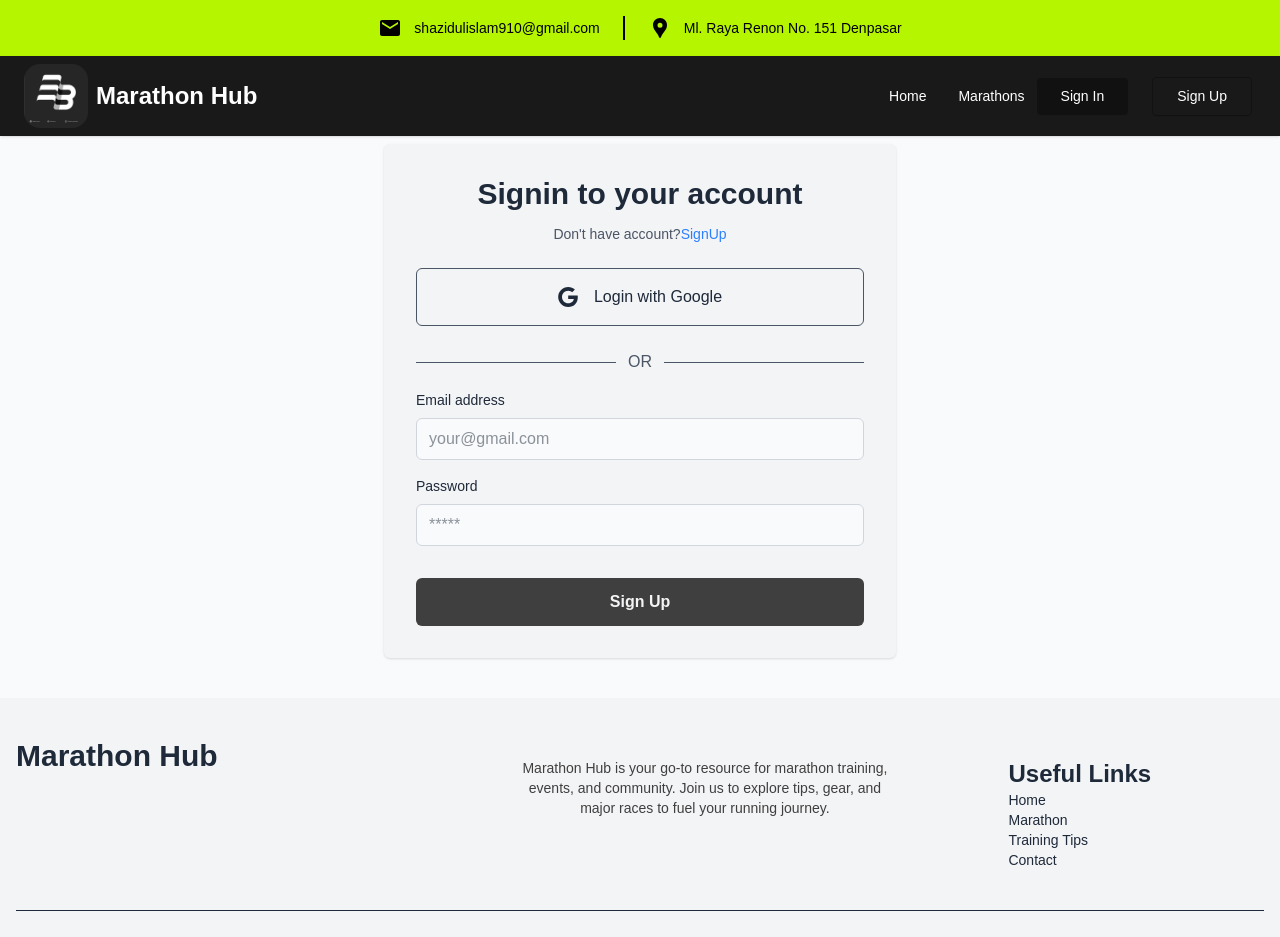
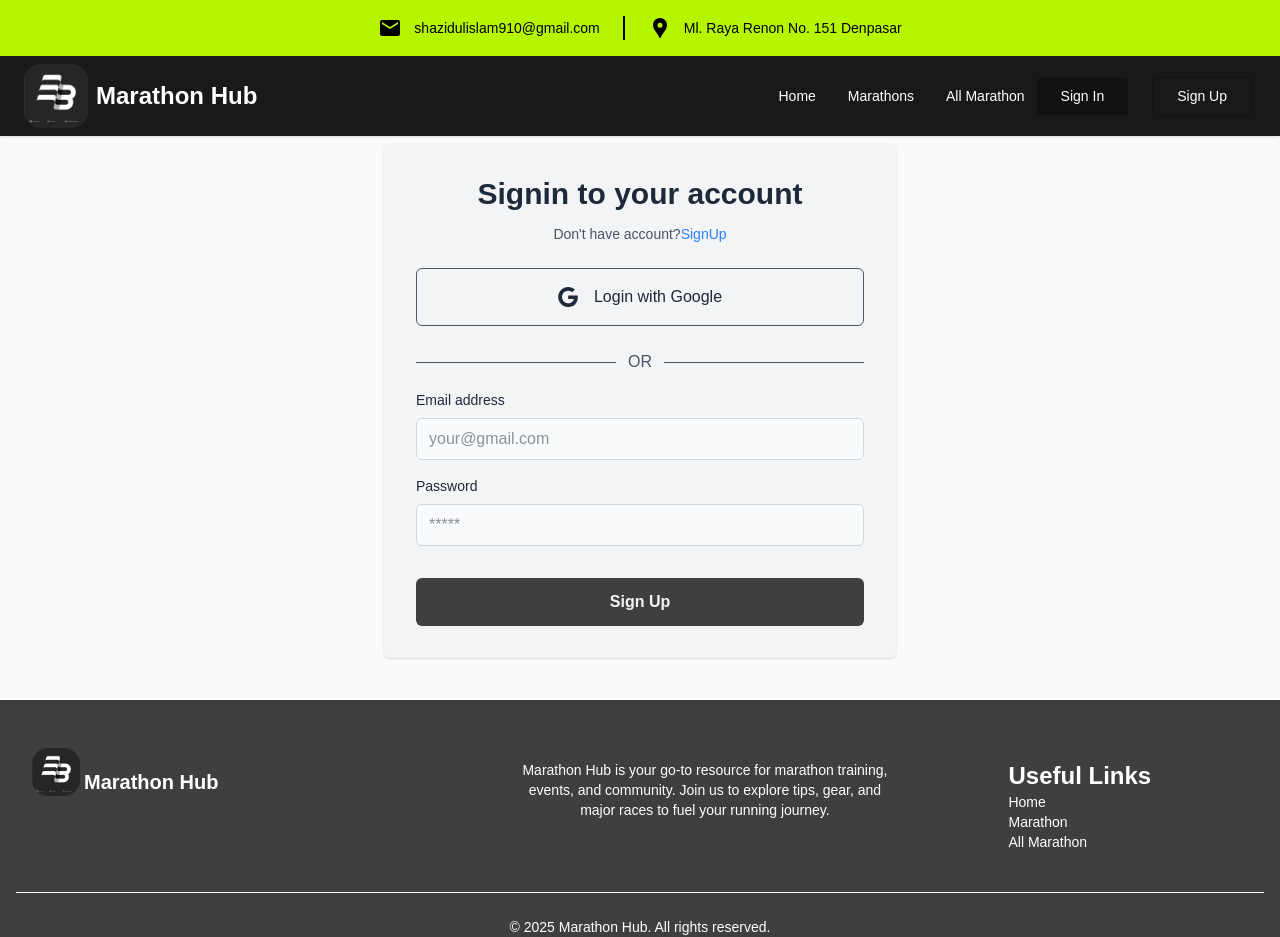
Before and after one commit to Shazidulislam/marathon-management, a React (Vite) app: page /signin in a window 1280 px wide. Shown: the top 937 px of the page. Built offline with nearby package versions, Linux system fonts and the light colour scheme; no server answers.

Commit message:
create all marathonsectiomn

```diff
--- a/src/Component/Footer.jsx
+++ b/src/Component/Footer.jsx
@@ -1,38 +1,39 @@
 import React from 'react';
 import { Link } from 'react-router';
+import CommonButton from './Button/CommonButton';
 
 const Footer = () => {
     return (
-        <footer className="px-4 divide-y  bg-gray-100  text-gray-800">
+        <footer className="px-4 divide-y border-t-2 border-[#fff] ">
             <div className="container flex flex-col justify-between py-10 mx-auto space-y-8 lg:flex-row lg:space-y-0">
                 <div className="lg:w-3/5">
-                  <span className="self-center text-2xl  md:text-3xl text_rancho font-semibold">Marathon Hub</span>
+                 <Link to={"/"}>
+                 <CommonButton></CommonButton>
+                 </Link>
                 </div>
                 <div className="grid md:grid-cols-3 not-only:">
                     <div className='pt-5 col-span-2'>
-                       <p className='text-[#403f3f] px-6 lg:mx-auto lg:w-9/12 font-medium text-sm   lg:text-center'>Marathon Hub is your go-to resource for marathon training, events, and community. Join us to explore tips, gear, and major races to fuel your running journey.</p>
+                       <p className=' px-6 lg:mx-auto lg:w-9/12 font-medium text-sm   lg:text-center'>Marathon Hub is your go-to resource for marathon training, events, and community. Join us to explore tips, gear, and major races to fuel your running journey.</p>
                     </div>
                     <div className='pt-5 text-sm col-span-1 px-6'>
                             <h2 className='self-center text-2xl   font-semibold'>Useful Links</h2>
 
                         <ul className='font-medium'>
                             <li>
-                                <Link className='hover:text-blue-500' to={"/"}>Home</Link>
+                                <Link className='' to={"/"}>Home</Link>
                             </li>
                             <li>
-                                <Link  className='hover:text-blue-500' >Marathon</Link>
+                                <Link  to={"/marathon"} className='' >Marathon</Link>
                             </li>
                             <li>
-                                <Link  className='hover:text-blue-500' >Training Tips</Link>
+                                <Link to="/all-marathon" className='' >All Marathon</Link>
                             </li>
-                            <li>
-                                <Link  className='hover:text-blue-500' >Contact</Link>
-                            </li>
+
                         </ul>
                     </div>
                 </div>
             </div>
-            <div className="py-6 text-sm text-center  text-gray-600">© 2025 Marathon Hub. All rights reserved.</div>
+            <div className="py-6 text-sm text-center ">© 2025 Marathon Hub. All rights reserved.</div>
         </footer>
     );
 };
--- a/src/Component/Navbar.jsx
+++ b/src/Component/Navbar.jsx
@@ -40,6 +40,16 @@ const Navbar = () => {
           }
         >
           Marathons
+        </NavLink>
+      </li>
+      <li >
+        <NavLink
+          to="/all-marathon"
+          className={({ isActive, isPending }) =>
+            isPending ? "pending" : isActive ? "underline" : ""
+          }
+        >
+          All Marathon
         </NavLink>
       </li>
     </div>
--- /dev/null
+++ b/src/Pages/AllMarathon.jsx
@@ -0,0 +1,38 @@
+import React, { useEffect, useState } from 'react';
+import useAxiousSecure from '../Component/useAxiousSecure';
+import DataNotfound from '../Component/DataNotfound/DataNotfound';
+import MarathonCard from '../Component/MarathonCard';
+import bgBlack from '../assets/marathon-img/bg-black-2.jpeg'
+
+const AllMarathon = () => {
+   const [allData , setAllData] = useState([])
+   const axiosInstance= useAxiousSecure()
+   useEffect(()=>{
+    const handleData=async()=>{
+      const {data} = await axiosInstance("/all-marathon")
+      setAllData(data)
+
+    }
+    handleData()
+   },[axiosInstance])
+
+
+
+    return (
+        <div className='pt-[136px] px-12 mx-auto' style={{backgroundImage:`url(${bgBlack})`}} >
+            <h1 className='text-3xl font-semibold pt-3'>All Events</h1>
+             <div>
+                {allData.length==0 ? <DataNotfound></DataNotfound>:""}
+             </div>
+             <div className='grid  grid-cols-1 md:grid-cols-2 gap-6  lg:grid-cols-3 xl:grid-cols-4 py-10' >
+                {
+                    allData?.map((marathon)=>{return(
+                        <MarathonCard marathon={marathon} key={marathon?._id} ></MarathonCard>
+                    )})
+                }
+             </div>
+        </div>
+    );
+};
+
+export default AllMarathon;
--- a/src/Pages/Dashboard/DashboardHome.jsx
+++ b/src/Pages/Dashboard/DashboardHome.jsx
@@ -2,7 +2,8 @@ import React, { use } from 'react';
 import AuthContexts from '../../Contexts/AuthContexts';
 import { FaUserTie } from 'react-icons/fa6';
 import { BsCurrencyDollar } from 'react-icons/bs';
-import { MdBloodtype } from 'react-icons/md';
+import { MdBloodtype, MdOutlineEmojiEvents } from 'react-icons/md';
+import { PiToteSimpleFill } from 'react-icons/pi';
 
 const DashboardHome = () => {
     const {user , loading} = use(AuthContexts)
@@ -10,11 +11,11 @@ const DashboardHome = () => {
     return (
    <div>
                     {/* welcome user */}
-                    <div className='px-4 md:px-10 py-4 md:py-8 bg-white min-h-screen rounded-lg shadow-lg' >
-                        <h2 className=' text-2xl md:text-4xl lg:text-5xl font-bold  text-[#D25D5D]'>Welcome, {user?.displayName}!</h2>
-                        <p className=' font-medium pt-4 text-gray-400'>Manage users, donation data, and requests in one simple dashboard.</p>
+                    <div className='px-4 md:px-10 py-4 md:py-8  min-h-screen rounded-lg shadow-lg' >
+                        <h2 className=' text-2xl md:text-4xl lg:text-5xl font-bold  '>Welcome, {user?.displayName}!</h2>
+                        <p className=' font-medium pt-4 md:w-5/12 text-gray-400'>Easily manage events, monitor registrations, track participants, and oversee every detail to ensure smooth and successful marathons.</p>
                          {/* main content */}
-                    <div className='  bg-white mt-5 py-3 '>
+                    <div className='  mt-5 py-3 '>
                        <div className='divider'></div>
                         <div className='lg:flex justify-around space-y-4 items-center'>
                            {/* 1 */}
@@ -22,26 +23,26 @@ const DashboardHome = () => {
                                <span className='text-blue-500 bg-blue-100 p-4 rounded-full'>
                                  <FaUserTie size={36}/>
                                </span>
-                                <p>1000</p>
+                                <p className='' >1000</p>
                                 <h2 className='text-xl text-gray-500  '>Total User</h2>
                                 <p className='text-xs text-gray-500'>Updated: July 2025</p>
                             </div>
                             {/* 2 */}
                             <div className='py-4 px-12 border-2 border-lime-600  shadow-lg shadow-lime-100 flex flex-col items-center justify-center rounded-xl transition-all transform duration-300 hover:scale-105'>
                                <span className='text-lime-600 bg-lime-100 p-4 rounded-full'>
-                                 <BsCurrencyDollar   size={36}/>
+                                 <PiToteSimpleFill    size={36}/>
                                </span>
-                                <p>200</p>
-                                <h2 className='text-xl text-gray-500  '>Total Funding</h2>
+                                <p className='' >200</p>
+                                <h2 className='text-xl text-gray-500  '>Total Marathon</h2>
                                 <p className='text-xs text-gray-500'>Updated: July 2025</p>
                             </div>
                             {/* 3 */}
                             <div className='py-4 px-12 border-2 border-red-600 shadow-lg shadow-red-100 flex flex-col items-center justify-center rounded-xl transition-all transform duration-300 hover:scale-105'>
                                <span className='text-red-500 bg-red-100 p-4 rounded-full'>
-                                 <MdBloodtype  size={36}/>
+                                 <MdOutlineEmojiEvents  size={36}/>
                                </span>
-                                <p>300</p>
-                                <h2 className='text-xl text-gray-500  '> Blood Requests</h2>
+                                <p className='' >300</p>
+                                <h2 className='text-xl text-gray-500  '>Total Events</h2>
                                 <p className='text-xs text-gray-500'>Updated: July 2025</p>
                             </div>
 
--- a/src/router/router.jsx
+++ b/src/router/router.jsx
@@ -15,6 +15,7 @@ import UpdateMarathon from "../Contexts/UpdateMarathon";
 import UpdateRegistion from "../Component/UpdateRegistion";
 import DashboardHome from "../Pages/Dashboard/DashboardHome";
 import Profile from "../Pages/Profilr/Profile";
+import AllMarathon from "../Pages/AllMarathon";
 
 
 
@@ -47,6 +48,10 @@ export const router = createBrowserRouter([
                 path:"/deatils/:id",
                 element:<PriviteRoute><MarathonDeatils></MarathonDeatils></PriviteRoute>
             },
+            {
+                path:"/all-marathon",
+                element:<PriviteRoute><AllMarathon></AllMarathon></PriviteRoute>
+            }
 
         ]
     },
```
